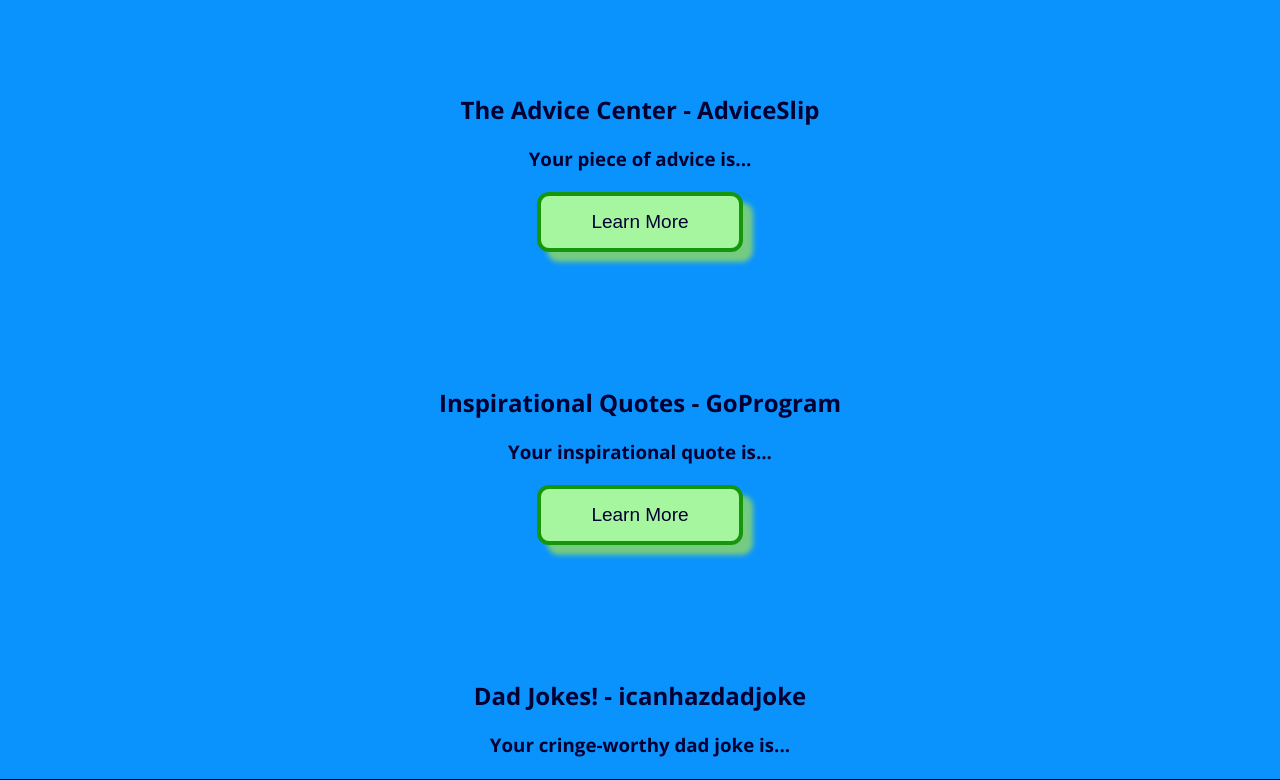
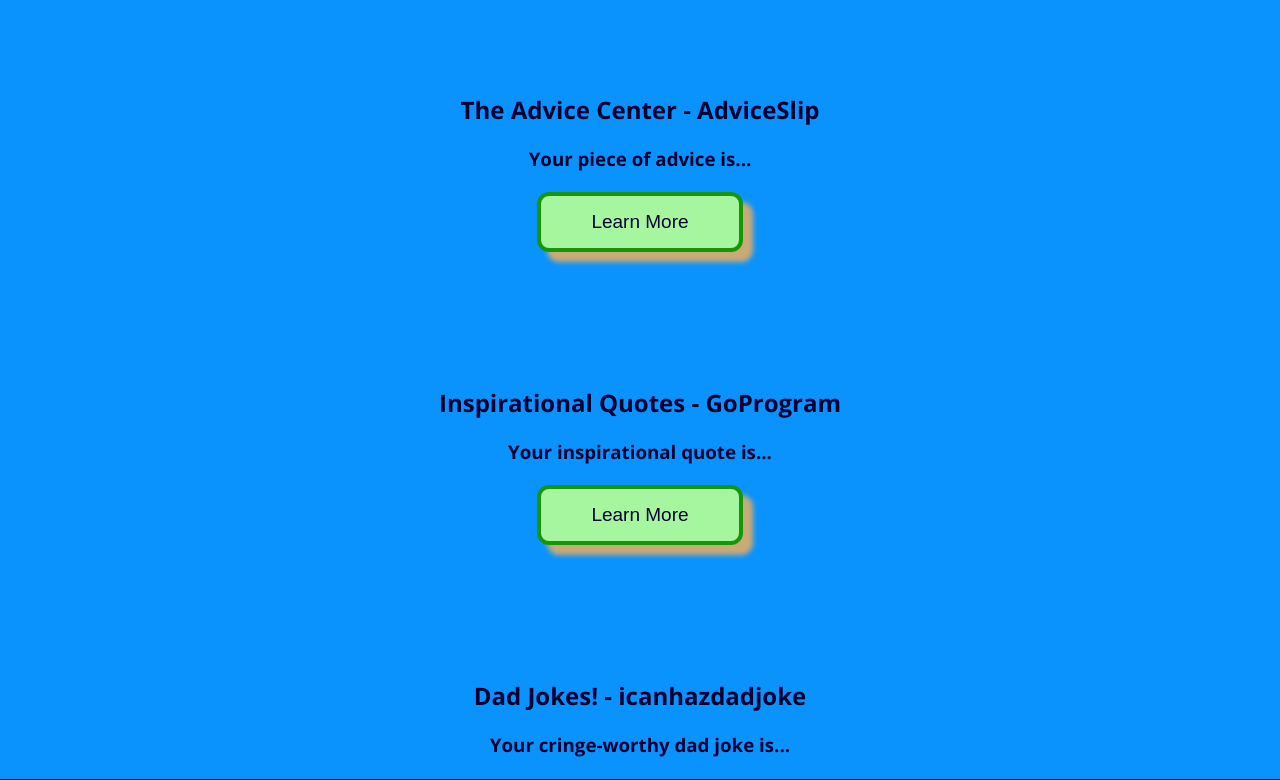
Before and after one commit to Dorcupi/aapic, a Flask app: template templates/index.html in a window 1280 px wide. Shown: the part 248-1028 px from the top of the page. Run offline with Flask 2, Linux system fonts and the light colour scheme; the template is opened without the code that fills it, so the values that code supplies are empty; parts of the project's set-up code (start-up, migrations or seed data) failed here and were passed over.

Commit message:
Style changes

```diff
--- a/static/css/styles.css
+++ b/static/css/styles.css
@@ -388,7 +388,7 @@
   border-radius: 12px;
   border: 4px solid #16960a;
   padding: 15px 50px;
-  box-shadow: 10px 10px 5px rgb(118, 203, 131);
+  box-shadow: 10px 10px 5px rgb(203, 170, 118);
   transition-duration: 0.4s;
   cursor: pointer
 }
@@ -399,7 +399,7 @@
   font-size: 19px;
   border-radius: 12px;
   border: 4px solid #966a0a;
-  box-shadow: 10px 10px 5px rgb(203, 151, 118);
+  box-shadow: 10px 10px 5px rgb(118, 203, 126);
   padding: 15px 50px;
   cursor: pointer
 }
```
